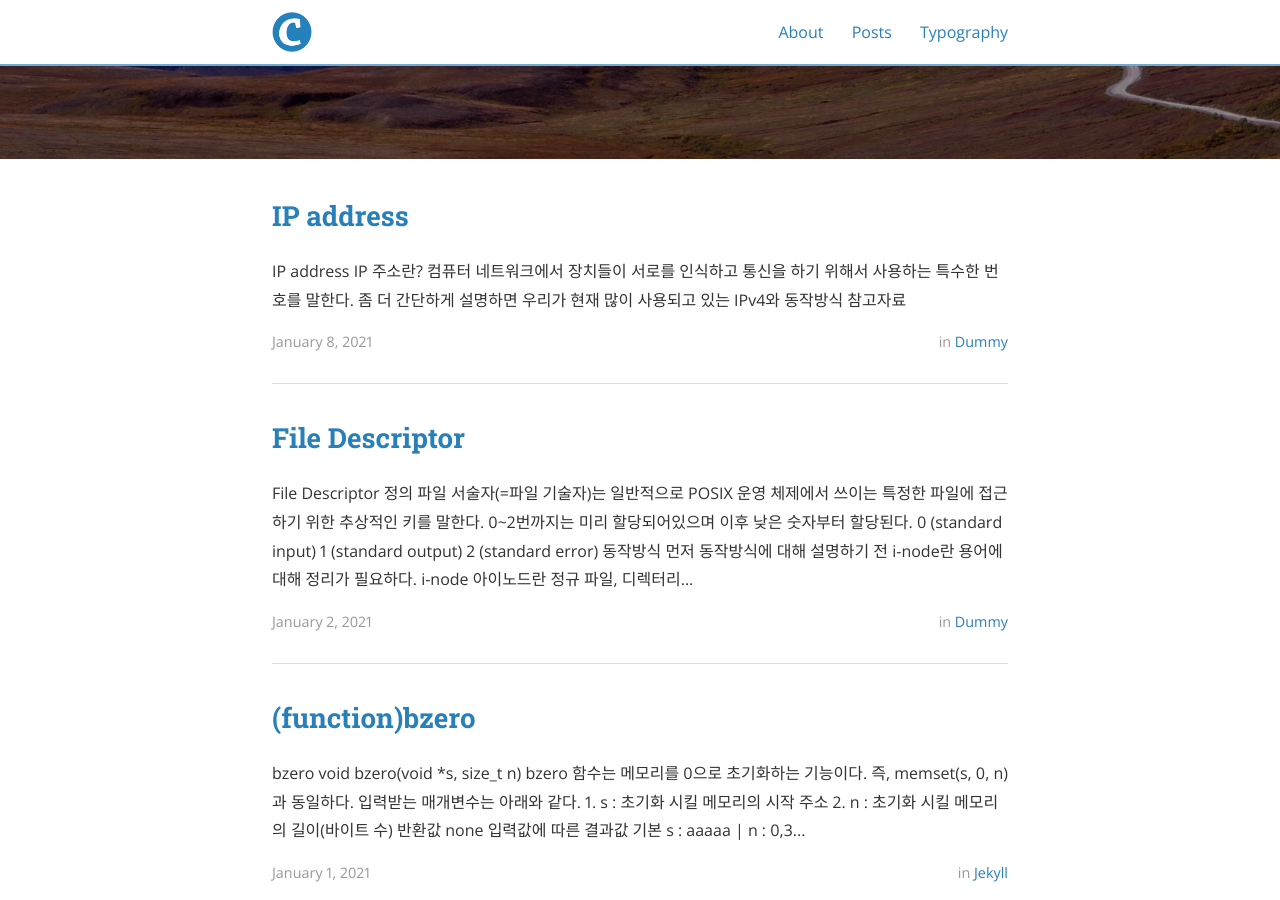
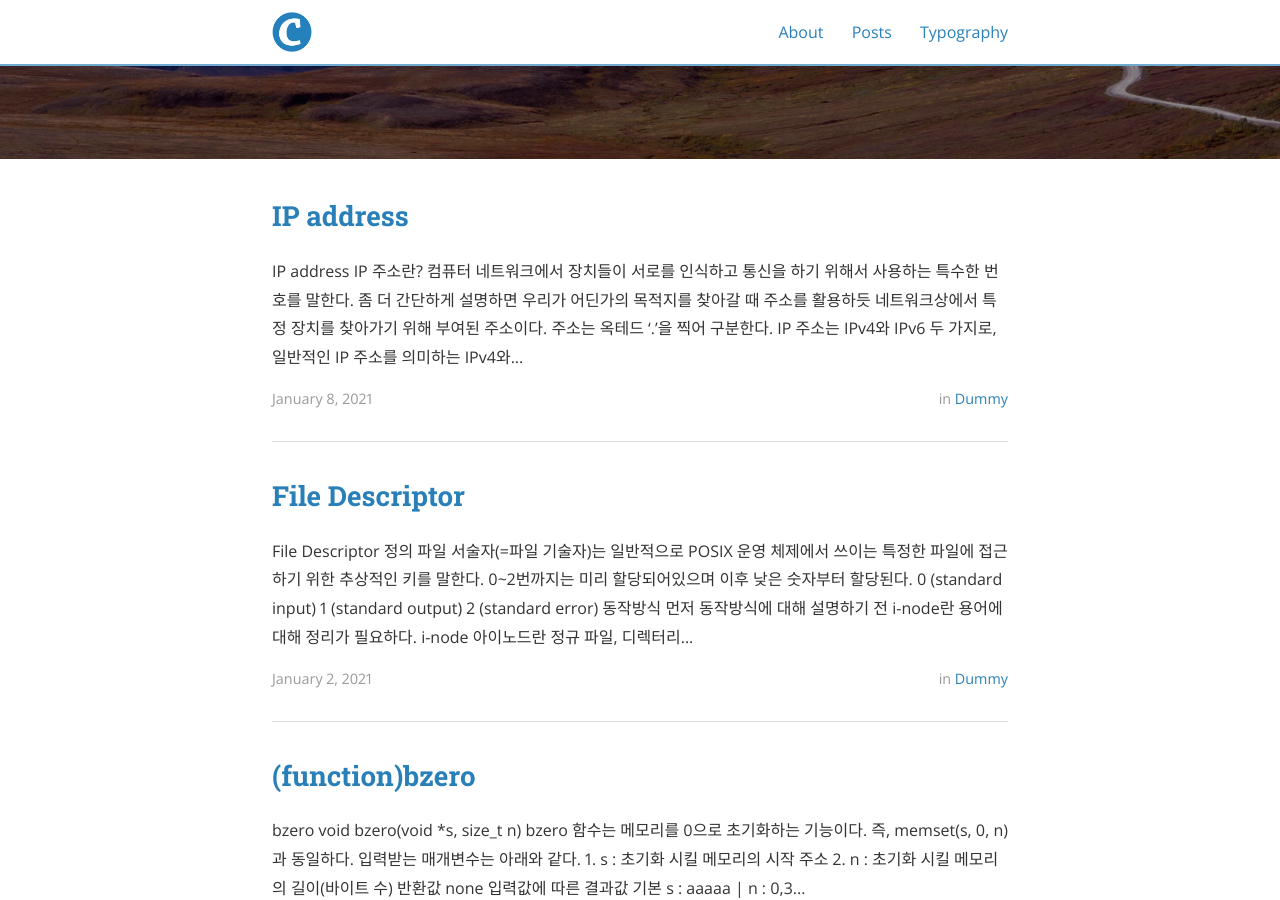
Before and after one commit to xodhksrjqnr/xodhksrjqnr.github.io, a Jekyll site: the page built from index.html, in a window 1280 px wide and 900 px high, scrolled down 346 px. Built offline with Jekyll 4.4.1, drawn with Linux system fonts in a browser that asks for light colours; nearby versions of some CDN libraries; the list of posts is cut into pages by our own code.

Commit message:
Update 2021-01-08-IP address.md

```diff
--- a/_posts/2021-01-08-IP address.md
+++ b/_posts/2021-01-08-IP address.md
@@ -9,16 +9,77 @@
 # IP address
 
 #### IP 주소란?
-**컴퓨터 네트워크에서 장치들이 서로를 인식하고 통신을 하기 위해서 사용하는 특수한 번호**를 말한다. 좀 더 간단하게 설명하면 우리가 <br/>
+**컴퓨터 네트워크에서 장치들이 서로를 인식하고 통신을 하기 위해서 사용하는 특수한 번호**를 말한다. 좀 더 간단하게 설명하면 우리가 어딘가의 목적지를 찾아갈 때 주소를 활용하듯 네트워크상에서 특정 장치를 찾아가기 위해 부여된 주소이다. 주소는 옥테드 '.'을 찍어 구분한다.<br/>
 
-현재 많이 사용되고 있는 IPv4와
+IP 주소는 IPv4와 IPv6 두 가지로, 일반적인 IP 주소를 의미하는 IPv4와 IPv4가 거의 소진되었다는 한계점의 대안으로 제안된 IPv6가 있다.<br/>
 
-#### 동작방식
-<br/>
+#### IPv4
+IPv4는 32비트 길이의 식별자로 8비트 단위 4부분으로 10진수로 표시되며 0.0.0.0 ~ 255.255.255.255까지의 범위를 갖는다.<br/>
 
 <p align="center">
-  <img src="" width="300">
+  <img src="https://user-images.githubusercontent.com/48250370/103967259-f6152780-51a4-11eb-9cd7-c58f189e381a.png" width="500">
 </p>
 
+- 데이터가 정확하게 전달될 것을 보장하지 않는다.
+- 중복된 패킷을 전달하거나 패킷의 순서를 잘못 전달할 가능성이 있다.
+
+#### IPv6
+IPv6는 128비트 길이의 식별자로 16비트 단위 8부분으로 16진수로 표현된다.<br/>
+
+<p align="center">
+  <img src="https://user-images.githubusercontent.com/48250370/103967499-7c316e00-51a5-11eb-939a-8e5361cd410b.png" width="500">
+</p>
+
+- IP 주소의 확장
+- 호스트 주소 자동 설정
+- 패킷 크기 확장
+- 효율적인 라우팅
+- Flow Labeling
+- 인증 및 보안 기능
+- 이동성
+
+#### 클래스
+클래스란 **하나의 IP주소에서 네트워크 영역과 호스트 영역을 나누는 방법이자 약속**이다. 클래스는 A, B, C, D, E가 있으며 C와 E의 경우 멀티캐스트용, 연구용으로 사용된다.<br/>
+
+<p align="center">
+  <img src="https://user-images.githubusercontent.com/48250370/103968465-3fff0d00-51a7-11eb-9b2e-b2e6782521cf.png" width="500">
+</p>
+
+##### A 클래스
+A 클래스는 하나의 네트워크가 가질 수 있는 호스트 수가 제일 많은 클래스이다. 위 사진에서 보이듯 A 클래스는 맨 앞자리 수가 항상 0이다. 즉, 형태는 다음과 같다.
+<pre>0xxx xxxx . xxxx xxxx . xxxx xxxx . xxxx xxxx</pre>
+x는 0과 1을 의미하며 A 클래스가 가질 수 있는 범위를 십진수로 표현하면 0.0.0.0 ~ 127.255.255.255이다.<br/>
+
+A 클래스에선 첫번째 옥테드까지가 네트워크 영역이며 이후부터 호스트 영역을 의미한다. 또한, 네트워크 영역 127은 제외되는데 이는 loopback으로 활용되기 때문이다. 이건 약속으로 기억해두면 된다.<br/>
+
+그렇다면 A 클래스가 가질 수 있는 호스트 주소의 갯수에 대해 알아보자. 단순하게 2^24 개라고 생각하겠지만 2개의 주소를 빼주어야 한다. 이유는 호스트 영역이 전부 1인 경우 브로드캐스트 주소로 사용되고 모두 0인 경우 네트워크 주소로 사용되기 때문이다. 이를 공식으로 바꾼다면 다음과 같다.<br/>
+
+<p align="center">
+  <img src="https://user-images.githubusercontent.com/48250370/103970367-7474c800-51ab-11eb-9f89-e6055c5f834e.png" width="400">
+</p>
+
+위 공식은 이후 설명할 다른 클래스에도 똑같이 적용된다.<br/>
+
+##### B 클래스
+B 클래스의 형태는 다음과 같다.
+<pre>10xx xxxx . xxxx xxxx . xxxx xxxx . xxxx xxxx</pre>
+B 클래스는 두번째 옥테드까지를 네트워크 영역으로 이후부터 호스트 영역으로 사용한다. B 클래스의 경우 가질 수 있는 호스트의 갯수는 2^16 - 2개이다.<br/>
+
+##### C 클래스
+C 클래스의 형태는 다음과 같다.
+<pre>110x xxxx . xxxx xxxx . xxxx xxxx . xxxx xxxx</pre>
+C 클래스는 세번째 옥테드까지를 네트워크 영역으로 이후부터 호스트 영역으로 사용한다. C 클래스의 경우 가질 수 있는 호스트의 갯수는 2^8 - 2개이다.<br/>
+
+클래스별로 간단히 정리하면 다음과 같다.
+
+<p align="center">
+  <img src="https://user-images.githubusercontent.com/48250370/103971151-28c31e00-51ad-11eb-821a-c2fc527ee414.png" width="600">
+</p>
+<참고 이미지 링크 : https://limkydev.tistory.com/168>
+
 #### 참고자료
-<br/>
+https://ko.wikipedia.org/wiki/IPv4<br/>
+https://ko.wikipedia.org/wiki/IPv6<br/>
+https://m.blog.naver.com/PostView.nhn?blogId=hostinggodo&logNo=220589113088&proxyReferer=https:%2F%2Fwww.google.com%2F<br/>
+https://velog.io/@hidaehyunlee/IP-address%EB%9E%80#1-what-is-ip-address<br/>
+https://limkydev.tistory.com/168<br/>
```
